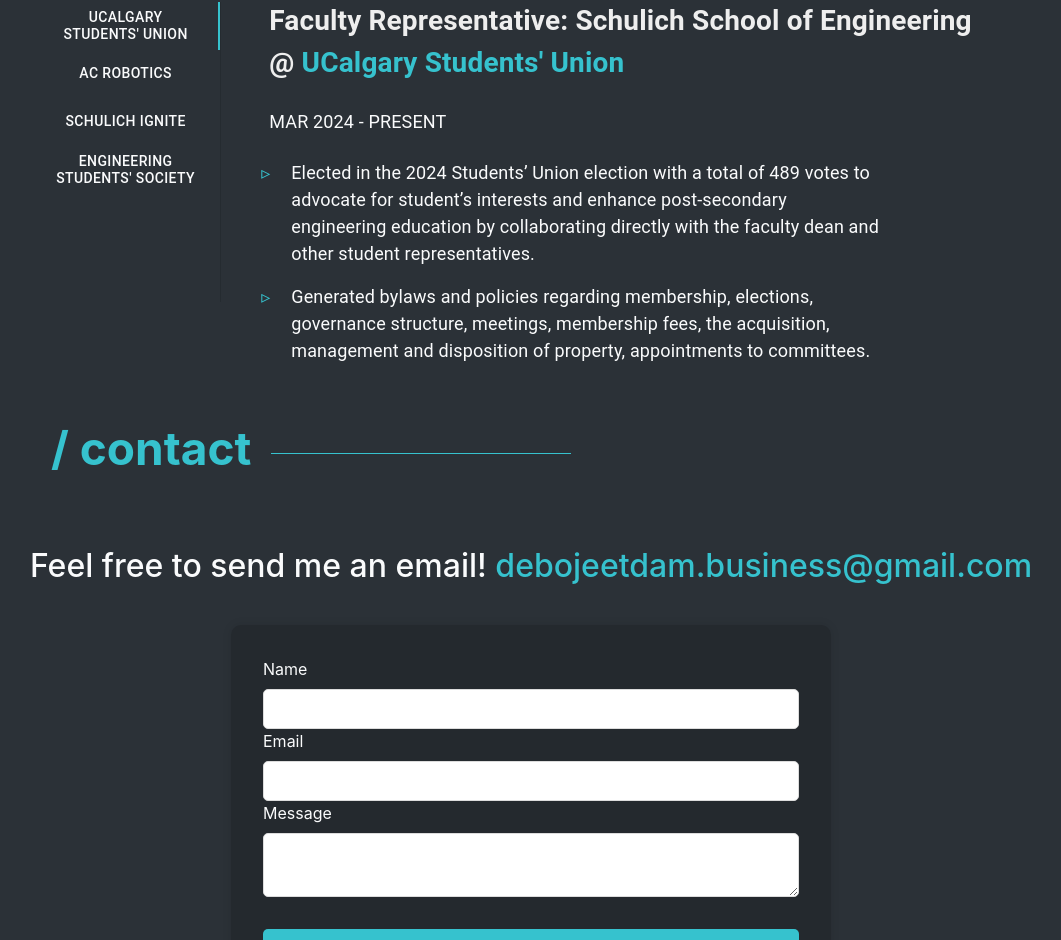
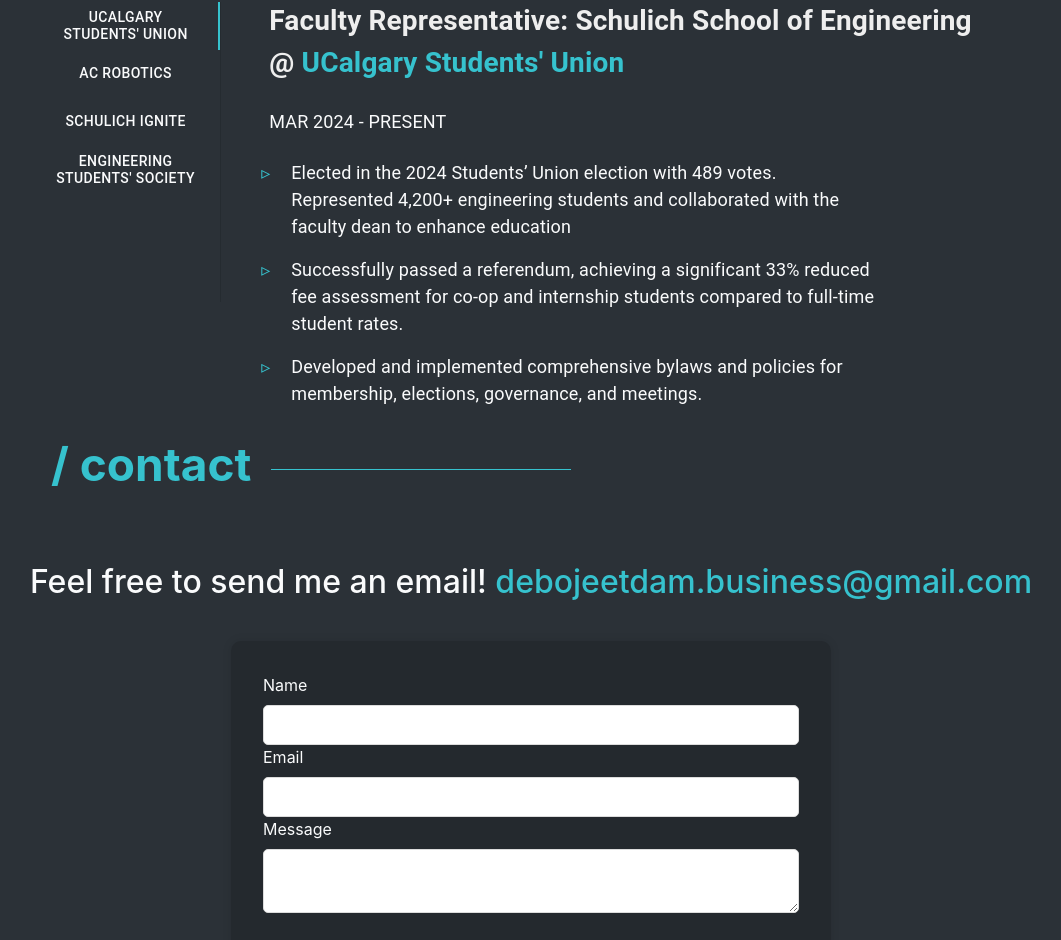
Before and after one commit to debodam/Debo_Portfolio, a React (Create React App) app: page / in a window 1280 px wide. Shown: the part 2541-3481 px from the top of the page, without its empty margins (109-1170 px from the left). Built offline with nearby package versions, Linux system fonts and the light colour scheme.

Commit message:
Edited Project Bullet Points

```diff
--- a/src/Components/joblist/index.js
+++ b/src/Components/joblist/index.js
@@ -84,30 +84,34 @@
       jobTitle: "Faculty Representative: Schulich School of Engineering @",
       duration: "MAR 2024 - PRESENT",
       desc: [
-        "Elected in the 2024 Students’ Union election with a total of 489 votes to advocate for student’s interests and enhance post-secondary engineering education by collaborating directly with the faculty dean and other student representatives.",
-        "Generated bylaws and policies regarding membership, elections, governance structure, meetings, membership fees, the acquisition, management and disposition of property, appointments to committees.",
+        "Elected in the 2024 Students’ Union election with 489 votes. Represented 4,200+ engineering students and collaborated with the faculty dean to enhance education",
+        "Successfully passed a referendum, achieving a significant 33% reduced fee assessment for co-op and internship students compared to full-time student rates.",
+        "Developed and implemented comprehensive bylaws and policies for membership, elections, governance, and meetings.",
       ],
     },
     "AC Robotics": {
       jobTitle: "Project Manager @",
       duration: "JULY 2023 - APR 2024",
       desc: [
-        "Spearheaded the development of an innovative, cost-effective myoelectric prosthesis for the arm, integrating 3D printed materials, EMG sensors, and ESP32 processors.",
-        "Developed a dynamic MERN app with a user-friendly React front-end, efficient Node.js and Express server-side logic, and robust MongoDB database, featuring intuitive controls and customization.",
+        "Spearheaded the development of an innovative bionic arm, integrating 3D printed materials, EMG sensors, and Servos.",
+        "Directed and supervised three specialized subteams: Software, Mechatronics, and Biological Research.",
+        "Integrated hand movement tracking using OpenCV and Python, achieving a 90% accuracy rate in gesture recognition. Programmed Arduino firmware to control servos based on gesture data.",
       ],
     },
     "Schulich Ignite": {
       jobTitle: "Programming Mentor @",
       duration: "JAN 2023 - APR 2023",
       desc: [
-        "Proactively mentored aspiring students, imparting foundational knowledge of frontend web development, cultivating expertise in key technologies including JavaScript, HTML/CSS, and Node.js.",
+        "Mentored students, imparting foundational knowledge of frontend development through HTML/CSS and JavaScript.",
+        "Guided students on basic networking principles and backend developement fundamentals using Node.js.",
       ],
     },
     "Engineering Students' Society": {
       jobTitle: "First Year Representative @",
       duration: "SEPT 2022 - APR 2023",
       desc: [
-        "As a representative for a cohort of 100+ students at the University of Calgary, demonstrated leadership in community engagement, volunteered for campus events, and contributed significantly to improving the first-year engineering curriculum through consistent engagement in meetings with academic coordinators.",
+        "Represented 1000+ students at the University of Calgary, demonstrating leadership in community engagement through the organization of various school-wide engineering events.",
+        "Improved the first year curriculum through monthly feedback presented during meetings with academic coordinators.",
       ],
     },
   };
--- a/src/Pages/homepage/style.css
+++ b/src/Pages/homepage/style.css
@@ -838,7 +838,7 @@
 }
 
 #contact .section-header {
-  padding-top: 7rem;
+  padding-top: 8rem;
   padding-bottom: 4rem;
 }
 
```
